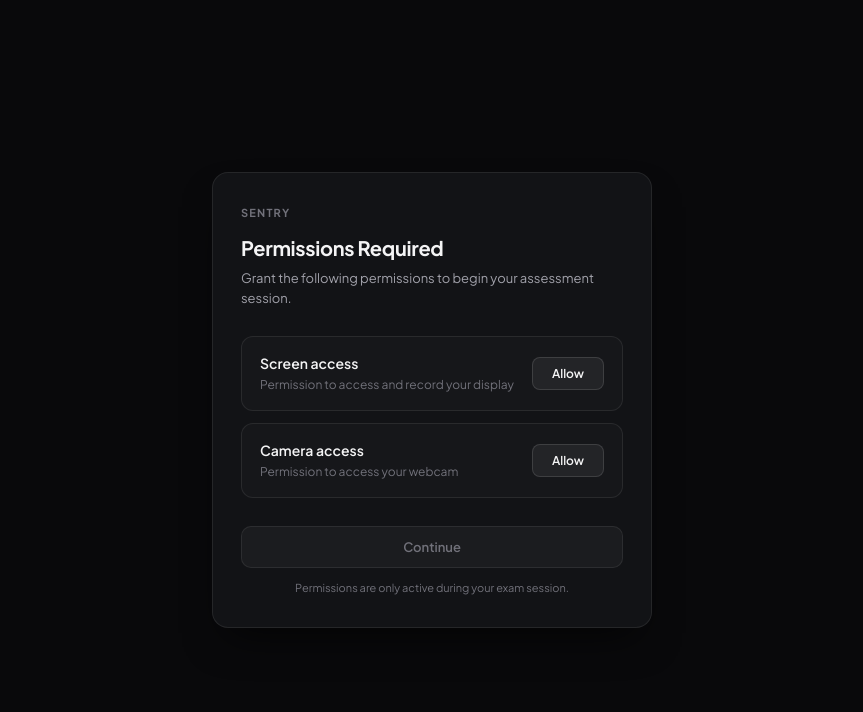
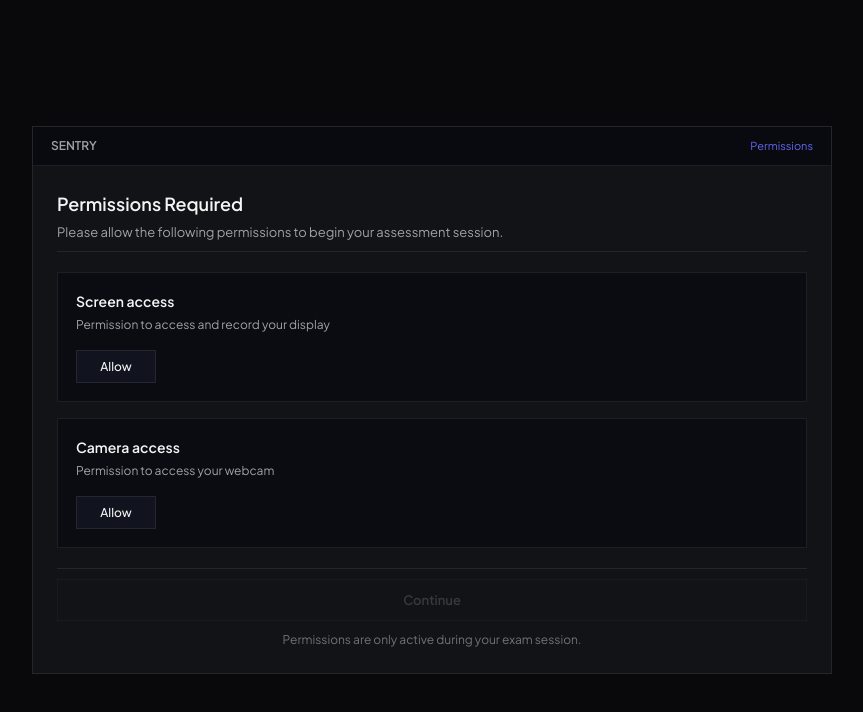
Before and after one commit to kartikktripathi/Sentry, a React (Vite) app: page / in a window 1280 px wide. Shown: the top 712 px of the page, without its empty margins (208-1071 px from the left). Built offline with nearby package versions, Linux system fonts and the light colour scheme.

Commit message:
refactor: update permission UI layout and class names in App component

```diff
--- a/index.html
+++ b/index.html
@@ -1,6 +1,5 @@
 <!doctype html>
 <html lang="en">
-
   <head>
     <meta charset="UTF-8" />
     <link rel="icon" type="image/png" href="/icon.png" />
@@ -12,5 +11,4 @@
     <div id="root"></div>
     <script type="module" src="/src/main.jsx"></script>
   </body>
-
 </html>
--- a/src/App.css
+++ b/src/App.css
@@ -1,171 +1,239 @@
-.permission-container {
+.dev-container {
   width: 100%;
-  max-width: 440px;
+  max-width: 800px;
   background: var(--bg-card);
   border: 1px solid var(--border);
-  border-radius: 16px;
-  padding: 32px 28px;
   display: flex;
   flex-direction: column;
-  gap: 28px;
-  box-shadow: 0 20px 40px -15px rgba(0, 0, 0, 0.7);
 }
 
-/* Header */
-.permission-header {
+/* Title Bar */
+.dev-titlebar {
+  display: flex;
+  align-items: center;
+  justify-content: space-between;
+  padding: 10px 18px;
+  background: #090a0f;
+  border-bottom: 1px solid var(--border);
+  font-size: 12px;
+}
+
+.dev-titlebar-tag {
+  color: var(--text-secondary);
+  font-weight: 600;
+}
+
+.dev-titlebar-status {
+  color: var(--accent);
+  font-size: 11px;
+}
+
+.dev-titlebar-status.ready {
+  color: var(--success);
+}
+
+/* Body */
+.dev-body {
+  padding: 24px;
   display: flex;
   flex-direction: column;
-  gap: 12px;
+  gap: 20px;
 }
 
-.brand-label {
-  font-size: 11px;
-  font-weight: 700;
-  letter-spacing: 1.2px;
-  color: var(--text-muted);
-  text-transform: uppercase;
-}
-
-.title-wrap {
+.dev-header {
   display: flex;
   flex-direction: column;
   gap: 6px;
+  padding-bottom: 8px;
+  border-bottom: 1px solid var(--border);
 }
 
-.permission-title {
-  font-size: 20px;
-  font-weight: 700;
-  letter-spacing: -0.3px;
+.dev-title {
+  font-size: 18px;
+  font-weight: 600;
   color: var(--text-primary);
 }
 
-.permission-subtitle {
+.dev-subtitle {
   font-size: 13px;
+  color: var(--text-secondary);
+}
+
+/* Permission List */
+.dev-permission-list {
+  display: flex;
+  flex-direction: column;
+  gap: 16px;
+}
+
+/* Permission Row (with placeholder feed next to it) */
+.dev-permission-row {
+  display: flex;
+  gap: 16px;
+  align-items: stretch;
+}
+
+@media (max-width: 640px) {
+  .dev-permission-row {
+    flex-direction: column;
+  }
+}
+
+.dev-permission-box {
+  flex: 1;
+  background: #0a0c12;
+  border: 1px solid var(--border);
+  padding: 18px;
+  display: flex;
+  flex-direction: column;
+  justify-content: space-between;
+  gap: 16px;
+  transition: border-color 0.15s ease;
+}
+
+.dev-permission-box.granted {
+  border-color: var(--success-border);
+  background: rgba(63, 185, 80, 0.03);
+}
+
+.dev-permission-meta {
+  display: flex;
+  flex-direction: column;
+  gap: 4px;
+}
+
+.dev-name {
+  color: var(--text-primary);
+  font-size: 14px;
+  font-weight: 600;
+}
+
+.dev-desc {
+  font-size: 12px;
   color: var(--text-secondary);
   line-height: 1.5;
 }
 
-/* Permissions List */
-.permission-list {
+/* Action Button */
+.dev-btn {
+  align-self: flex-start;
+  min-width: 80px;
+  padding: 8px 16px;
+  font-size: 12px;
+  font-weight: 500;
+  transition: all 0.15s ease;
+}
+
+.dev-btn.btn-pending {
+  border: 1px solid var(--border);
+  color: var(--text-primary);
+  background: #11141e;
+}
+
+.dev-btn.btn-pending:hover {
+  background: #171c2b;
+  border-color: var(--text-secondary);
+}
+
+.dev-btn.btn-granted {
+  border: 1px solid var(--success);
+  color: var(--success);
+  background: var(--success-bg);
+}
+
+.dev-btn.btn-granted:hover {
+  background: rgba(63, 185, 80, 0.18);
+}
+
+/* Black Screen Feed Placeholder */
+.dev-feed-screen {
+  width: 260px;
+  background: #000000;
+  border: 1px solid var(--border-active);
+  padding: 12px;
   display: flex;
   flex-direction: column;
-  gap: 12px;
+  justify-content: space-between;
+  min-height: 120px;
+  flex-shrink: 0;
 }
 
-.permission-item {
+@media (max-width: 640px) {
+  .dev-feed-screen {
+    width: 100%;
+    min-height: 130px;
+  }
+}
+
+.feed-header {
   display: flex;
   align-items: center;
   justify-content: space-between;
-  gap: 16px;
-  padding: 16px 18px;
-  background: rgba(255, 255, 255, 0.02);
-  border: 1px solid var(--border);
-  border-radius: 12px;
-  transition: all 0.2s ease;
+  font-size: 11px;
 }
 
-.permission-item:hover {
-  background: var(--bg-card-hover);
-  border-color: rgba(255, 255, 255, 0.12);
+.feed-tag {
+  color: var(--text-secondary);
 }
 
-.permission-item.granted {
-  border-color: var(--success-border);
-  background: rgba(16, 185, 129, 0.04);
+.feed-status {
+  color: var(--success);
+  font-size: 10px;
 }
 
-.permission-text {
+.feed-center {
   display: flex;
-  flex-direction: column;
-  gap: 3px;
+  align-items: center;
+  justify-content: center;
+  padding: 16px 8px;
+  text-align: center;
 }
 
-.permission-name {
-  font-size: 14px;
-  font-weight: 600;
-  color: var(--text-primary);
-}
-
-.permission-desc {
-  font-size: 12px;
-  color: var(--text-muted);
-  line-height: 1.4;
-}
-
-/* Action Button */
-.btn-toggle {
-  display: inline-flex;
-  align-items: center;
-  justify-content: center;
-  min-width: 72px;
-  padding: 8px 14px;
-  border-radius: 8px;
-  font-size: 12px;
-  font-weight: 600;
-  transition: all 0.2s ease;
-  flex-shrink: 0;
-}
-
-.btn-toggle.pending {
-  background: rgba(255, 255, 255, 0.06);
-  border: 1px solid rgba(255, 255, 255, 0.12);
-  color: var(--text-primary);
-}
-
-.btn-toggle.pending:hover {
-  background: rgba(255, 255, 255, 0.1);
-  border-color: rgba(255, 255, 255, 0.2);
-}
-
-.btn-toggle.allowed {
-  background: var(--success-bg);
-  border: 1px solid var(--success-border);
-  color: var(--success);
-}
-
-.btn-toggle.allowed:hover {
-  background: rgba(16, 185, 129, 0.18);
+.feed-label {
+  font-size: 11px;
+  color: #4b5563;
 }
 
 /* Footer / Continue */
-.permission-footer {
+.dev-footer {
   display: flex;
   flex-direction: column;
-  gap: 12px;
+  gap: 10px;
+  padding-top: 10px;
+  border-top: 1px solid var(--border);
 }
 
-.btn-continue {
+.dev-continue-btn {
   width: 100%;
-  padding: 12px 20px;
-  border-radius: 10px;
+  padding: 12px;
   font-size: 13px;
   font-weight: 600;
   display: flex;
   align-items: center;
   justify-content: center;
-  transition: all 0.2s ease;
+  transition: all 0.15s ease;
 }
 
-.btn-continue.active {
-  background: #f4f4f5;
-  color: #09090b;
+.dev-continue-btn.active {
+  background: var(--text-primary);
+  color: #000000;
+  border: 1px solid var(--text-primary);
 }
 
-.btn-continue.active:hover {
+.dev-continue-btn.active:hover {
   background: #ffffff;
-  transform: translateY(-1px);
 }
 
-.btn-continue.disabled {
-  background: rgba(255, 255, 255, 0.04);
+.dev-continue-btn.disabled {
+  background: transparent;
   color: var(--text-muted);
   border: 1px solid var(--border);
+  opacity: 0.4;
   cursor: not-allowed;
 }
 
-.footer-note {
-  font-size: 11px;
+.dev-note {
+  font-size: 12px;
   color: var(--text-muted);
   text-align: center;
-  line-height: 1.4;
 }
--- a/src/App.jsx
+++ b/src/App.jsx
@@ -8,69 +8,90 @@ export default function App() {
   const allGranted = screenGranted && cameraGranted;
 
   return (
-    <div className="permission-container">
-      {/* Header */}
-      <div className="permission-header">
-        <span className="brand-label">SENTRY</span>
-        <div className="title-wrap">
-          <h1 className="permission-title">Permissions Required</h1>
-          <p className="permission-subtitle">
-            Grant the following permissions to begin your assessment session.
+    <div className="dev-container">
+      {/* Title Bar */}
+      <div className="dev-titlebar">
+        <span className="dev-titlebar-tag">SENTRY</span>
+        <span className={`dev-titlebar-status ${allGranted ? "ready" : ""}`}>
+          {allGranted ? "Ready" : "Permissions"}
+        </span>
+      </div>
+
+      {/* Main Content */}
+      <div className="dev-body">
+        <div className="dev-header">
+          <h1 className="dev-title">Permissions Required</h1>
+          <p className="dev-subtitle">
+            Please allow the following permissions to begin your assessment
+            session.
           </p>
         </div>
-      </div>
 
-      {/* Permission List: Screen and Camera */}
-      <div className="permission-list">
-        {/* Screen Permission */}
-        <div className={`permission-item ${screenGranted ? "granted" : ""}`}>
-          <div className="permission-text">
-            <span className="permission-name">Screen access</span>
-            <span className="permission-desc">
+        <div className="dev-permission-list">
+          {/* Permission 1: Screen */}
+          <div className="dev-permission-row">
+            <div
+              className={`dev-permission-box ${screenGranted ? "granted" : ""}`}
+            >
+              <div className="dev-permission-meta">
+                <span className="dev-name">Screen access</span>
+                <span className="dev-desc">
                   Permission to access and record your display
                 </span>
               </div>
 
               <button
                 type="button"
-            className={`btn-toggle ${screenGranted ? "allowed" : "pending"}`}
+                className={`dev-btn ${screenGranted ? "btn-granted" : "btn-pending"}`}
                 onClick={() => setScreenGranted((prev) => !prev)}
               >
                 {screenGranted ? "Allowed" : "Allow"}
               </button>
             </div>
 
-        {/* Camera Permission */}
-        <div className={`permission-item ${cameraGranted ? "granted" : ""}`}>
-          <div className="permission-text">
-            <span className="permission-name">Camera access</span>
-            <span className="permission-desc">
+            {/* Black screen placeholder next to screen permission */}
+            {screenGranted && <div className="dev-feed-screen"></div>}
+          </div>
+
+          {/* Permission 2: Camera */}
+          <div className="dev-permission-row">
+            <div
+              className={`dev-permission-box ${cameraGranted ? "granted" : ""}`}
+            >
+              <div className="dev-permission-meta">
+                <span className="dev-name">Camera access</span>
+                <span className="dev-desc">
                   Permission to access your webcam
                 </span>
               </div>
 
               <button
                 type="button"
-            className={`btn-toggle ${cameraGranted ? "allowed" : "pending"}`}
+                className={`dev-btn ${cameraGranted ? "btn-granted" : "btn-pending"}`}
                 onClick={() => setCameraGranted((prev) => !prev)}
               >
                 {cameraGranted ? "Allowed" : "Allow"}
               </button>
             </div>
+
+            {/* Black screen placeholder next to camera permission */}
+            {cameraGranted && <div className="dev-feed-screen"></div>}
+          </div>
         </div>
 
         {/* Footer / Continue */}
-      <div className="permission-footer">
+        <div className="dev-footer">
           <button
             type="button"
-          className={`btn-continue ${allGranted ? "active" : "disabled"}`}
+            className={`dev-continue-btn ${allGranted ? "active" : "disabled"}`}
             disabled={!allGranted}
           >
             Continue
           </button>
-        <p className="footer-note">
+          <div className="dev-note">
             Permissions are only active during your exam session.
-        </p>
+          </div>
+        </div>
       </div>
     </div>
   );
--- a/src/index.css
+++ b/src/index.css
@@ -1,4 +1,4 @@
-@import url('https://fonts.googleapis.com/css2?family=Plus+Jakarta+Sans:wght@400;500;600;700&display=swap');
+@import url("https://fonts.googleapis.com/css2?family=Plus+Jakarta+Sans:wght@400;500;600;700&display=swap");
 
 :root {
   --bg: #09090b;
@@ -18,7 +18,9 @@
   --success-bg: rgba(16, 185, 129, 0.12);
   --success-border: rgba(16, 185, 129, 0.3);
 
-  --font-main: 'Plus Jakarta Sans', -apple-system, BlinkMacSystemFont, "Segoe UI", Roboto, sans-serif;
+  --font-main:
+    "Plus Jakarta Sans", -apple-system, BlinkMacSystemFont, "Segoe UI", Roboto,
+    sans-serif;
 }
 
 * {
```
Lines whose indentation alone changed are shown as unchanged.
